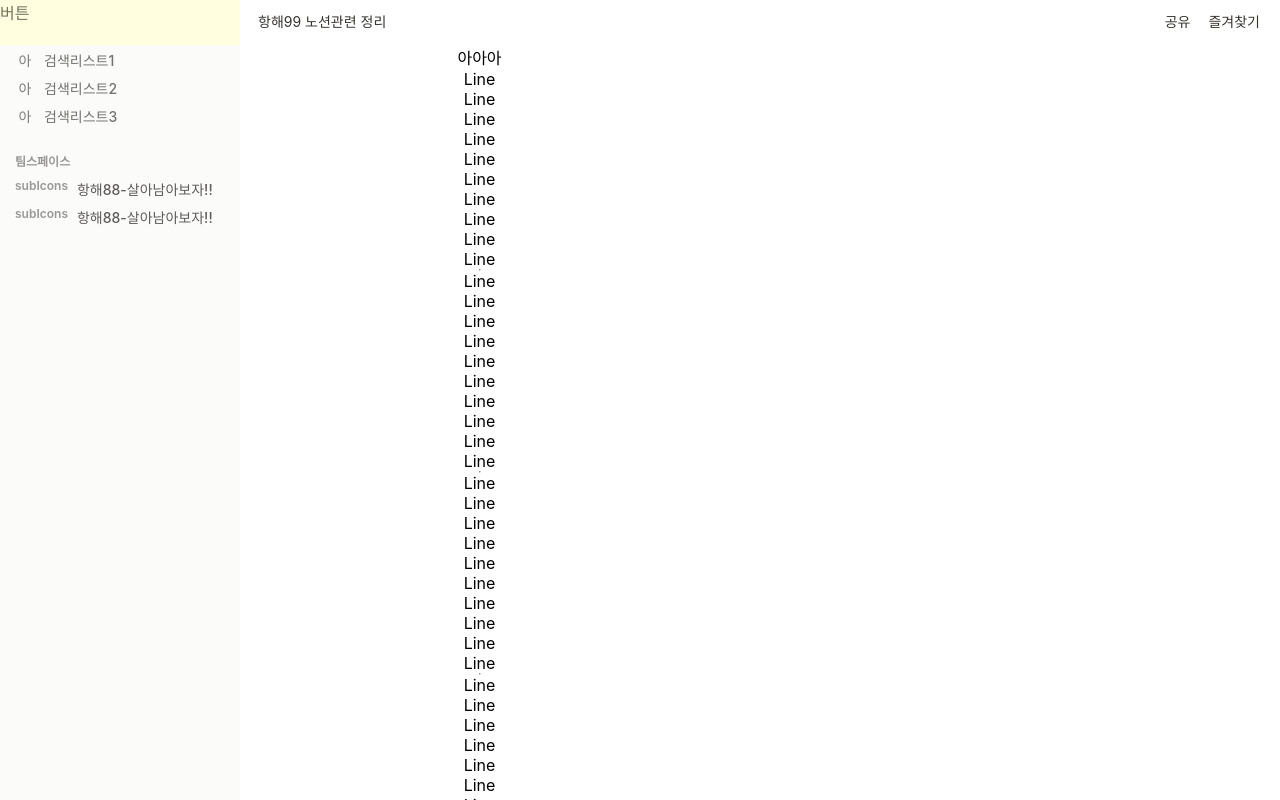
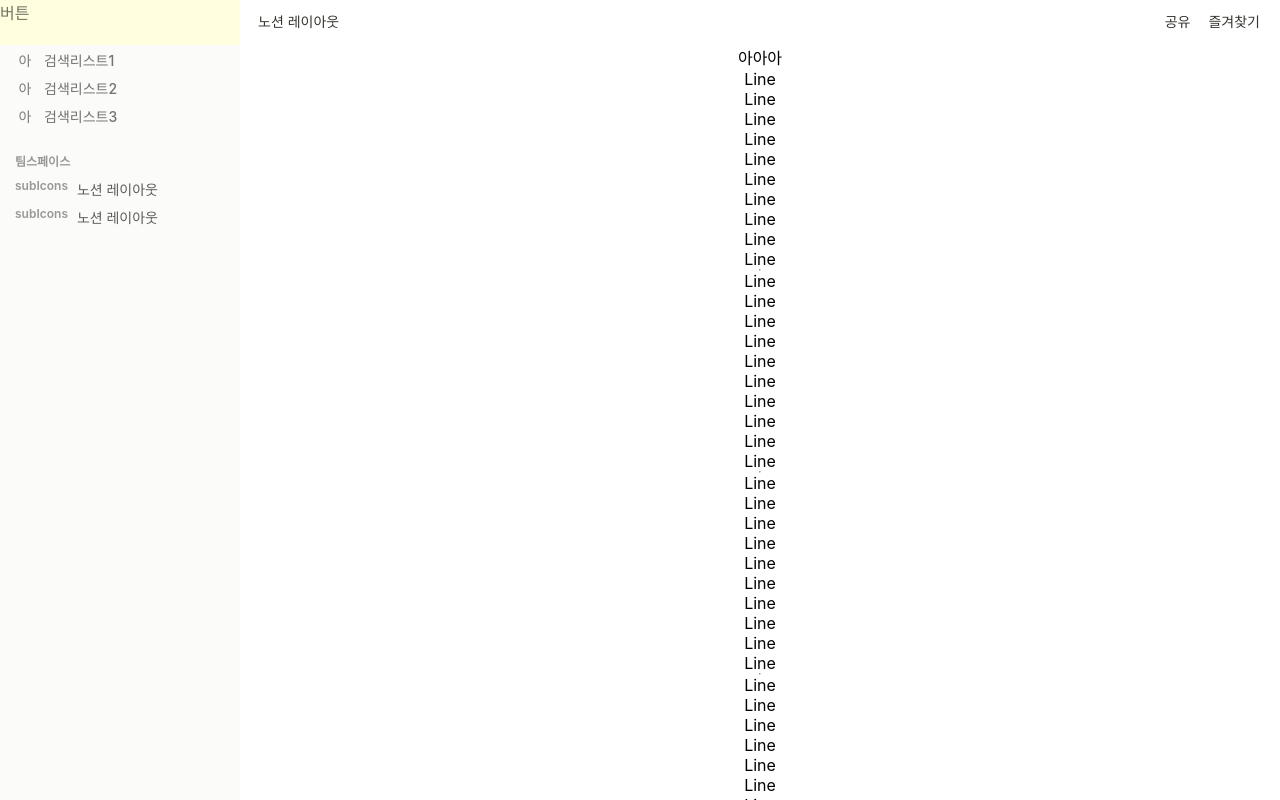
Before and after one commit to 19Edwin92/EdwinBlog, a React (Create React App) app: page /main in a window 1280 px wide. Built offline with nearby package versions, Linux system fonts and the light colour scheme.

Commit message:
Main 컴포넌트 레이아웃(3) 코드컨벤션 및 리팩토링(1)

```diff
--- a/src/libs/router/Router.tsx
+++ b/src/libs/router/Router.tsx
@@ -2,6 +2,7 @@ import { BrowserRouter, Route, Routes } from "react-router-dom";
 import Home from "../../pages/Home";
 import Main from "../../pages/Main";
 import Main2 from "../../pages/Main2";
+import Test from "../../pages/Test";
 
 const Router = () => {
   return (
@@ -10,6 +11,7 @@ const Router = () => {
       <Route path="/" element={<Home/>} />
       <Route path="/main" element={<Main/>} />
       <Route path="/main2" element={<Main2/>} />
+      <Route path="/test" element={<Test/>} />
     </Routes>
     </BrowserRouter>
   );
--- a/src/pages/Main.tsx
+++ b/src/pages/Main.tsx
@@ -5,15 +5,13 @@ import { InfoBoolean } from '../libs/types/componentsProps'
 function Main() {
   const [naiState, setNaviState] = useState<boolean>(false)
   return (
-    <MainOutLine>
-      <MainInnerWrap>
-        <MainInnerWrap>
-          <MainLayout>
-            <Navibar info={naiState}> {/* Navi */}
-              <NaviInner>
-                <NaviContainer>
-                  <NaviSidebar>
-                    <NaviItemWrap>
+    <OutLine>
+          <Container>
+            <NavOutLine info={naiState}> {/* Navi */}
+              <NavContainer>
+                <NavInnerWrap>
+                  <NavInner>
+                    <NavContent>
                       <Profile>
                         <div onClick={()=>setNaviState(pre => !pre)}>버튼</div>
                       </Profile>
@@ -64,7 +62,7 @@ function Main() {
                                                 <div className='subtext'>
                                                   <div className='subtextFlex'>
                                                     <div className='subtextFlexFlex'>
-                                                      <div className='textext'>항해88-살아남아보자!!</div>
+                                                      <div className='textext'>노션 레이아웃</div>
                                                     </div>
                                                   </div>
                                                 </div>
@@ -86,7 +84,7 @@ function Main() {
                                                 <div className='subtext'>
                                                   <div className='subtextFlex'>
                                                     <div className='subtextFlexFlex'>
-                                                      <div className='textext'>항해88-살아남아보자!!</div>
+                                                      <div className='textext'>노션 레이아웃</div>
                                                     </div>
                                                   </div>
                                                 </div>
@@ -103,11 +101,11 @@ function Main() {
                           </SubList>
                         </nav>
                       </SubLists>
-                    </NaviItemWrap>
-                  </NaviSidebar>
-                </NaviContainer>
-              </NaviInner>
-            </Navibar>
+                    </NavContent>
+                  </NavInner>
+                </NavInnerWrap>
+              </NavContainer>
+            </NavOutLine>
             <MainBody>  {/* Body */}
               <MainBodyHeader info={naiState}>
                 <div className='MainBodyHeader1'>
@@ -117,7 +115,7 @@ function Main() {
                         <div className='navBtton'>
                           <div className='navBtton1' onClick={()=>setNaviState(pre => !pre)}>버튼</div>
                         </div>
-                        <div className='MainBodyHeaderTitleInner2'>항해99 노션관련 정리 </div>
+                        <div className='MainBodyHeaderTitleInner2'>노션 레이아웃 </div>
                       </div>
                     </div>
                     <div className='MainBodyHeaderSettings'>
@@ -192,34 +190,29 @@ function Main() {
                 </div>
               </MainSection>
             </MainBody>
-          </MainLayout>
-        </MainInnerWrap>
-      </MainInnerWrap>
-    </MainOutLine>
+          </Container>
+    </OutLine>
   )
 }
 
 export default Main
 
-const MainOutLine = styled.div`
+const OutLine = styled.div`
   height: 100vh;
   overflow: hidden;
   position: relative;
 `
-const MainInnerWrap = styled.div`
-  height: 100%;
-`
 
-const MainLayout = styled.div`
+const Container = styled.div`
   width: 100vw;
   height: 100%;
   position: relative;
   display: flex;
-  flex: 1 1 0%;
+  flex: 1 1 0;
 `
 
-
-const Navibar = styled.div<InfoBoolean>`
+// 1번 Nav
+const NavOutLine = styled.div<InfoBoolean>`
   display: ${({info}) => info && "none"};
   flex-grow: 0;
   flex-shrink: 0;
@@ -231,13 +224,15 @@ const Navibar = styled.div<InfoBoolean>`
   width: 240px;
 `
 
-const NaviInner = styled.div`
+// 2번 Nav
+const NavContainer = styled.div`
   color: rgba(25, 23, 17, 0.6);
   height: 100%;
   font-weight: 500;
 `
 
-const NaviContainer = styled.div`
+// 3번 Nav
+const NavInnerWrap = styled.div`
   position: absolute;
   top: 0px;
   left: 0px;
@@ -249,7 +244,8 @@ const NaviContainer = styled.div`
   z-index: 9;
 `
 
-const NaviSidebar = styled.div`
+// 4번 Nav
+const NavInner = styled.div`
   display: flex;
   flex-direction: column;
   height: 100%;
@@ -262,7 +258,8 @@ const NaviSidebar = styled.div`
   opacity: 1;
 `
 
-const NaviItemWrap = styled.div`
+// 5번 Nav
+const NavContent = styled.div`
   display: flex;
   flex-direction: column;
   height: 100%;
@@ -635,7 +632,8 @@ const MainSection = styled.section`
     height: calc(100vh - 45px);
     max-height: 100%;
     position: relative;
-    width: 479px;
+    /* width: 479px; */
+    width: 100%;
 
     .MainSection1 {
       display: flex;
--- /dev/null
+++ b/src/pages/Test.tsx
@@ -0,0 +1,47 @@
+import React from 'react'
+import styled from 'styled-components'
+
+const Test:React.FC = () => {
+  return (
+    <OutLine>
+      <Container>
+        <NavOutLine>테스트네비</NavOutLine>
+        <MainBody>테스트섹션</MainBody>
+      </Container>
+    </OutLine>
+  )
+}
+
+export default Test
+
+const OutLine = styled.div`
+  height: 100vh;
+  overflow: hidden;
+  position: relative;
+`
+
+const Container = styled.div`
+  width: 100vw;
+  height: 100%;
+  position: relative;
+  display: flex;
+  flex: 1 1 0;
+`
+
+const NavOutLine = styled.div`
+  flex-grow: 0;
+  flex-shrink: 0;
+  pointer-events: none;
+  position: relative;
+  z-index: 111;
+  background-color: rgb(251, 251, 250);
+  box-shadow: rgba(0, 0, 0, 0.024) -1px ;
+  width: 240px;
+`
+
+const MainBody = styled.div`
+  display: flex;
+  flex-direction: column;
+  width: 100%;
+  overflow: hidden;
+`
```
